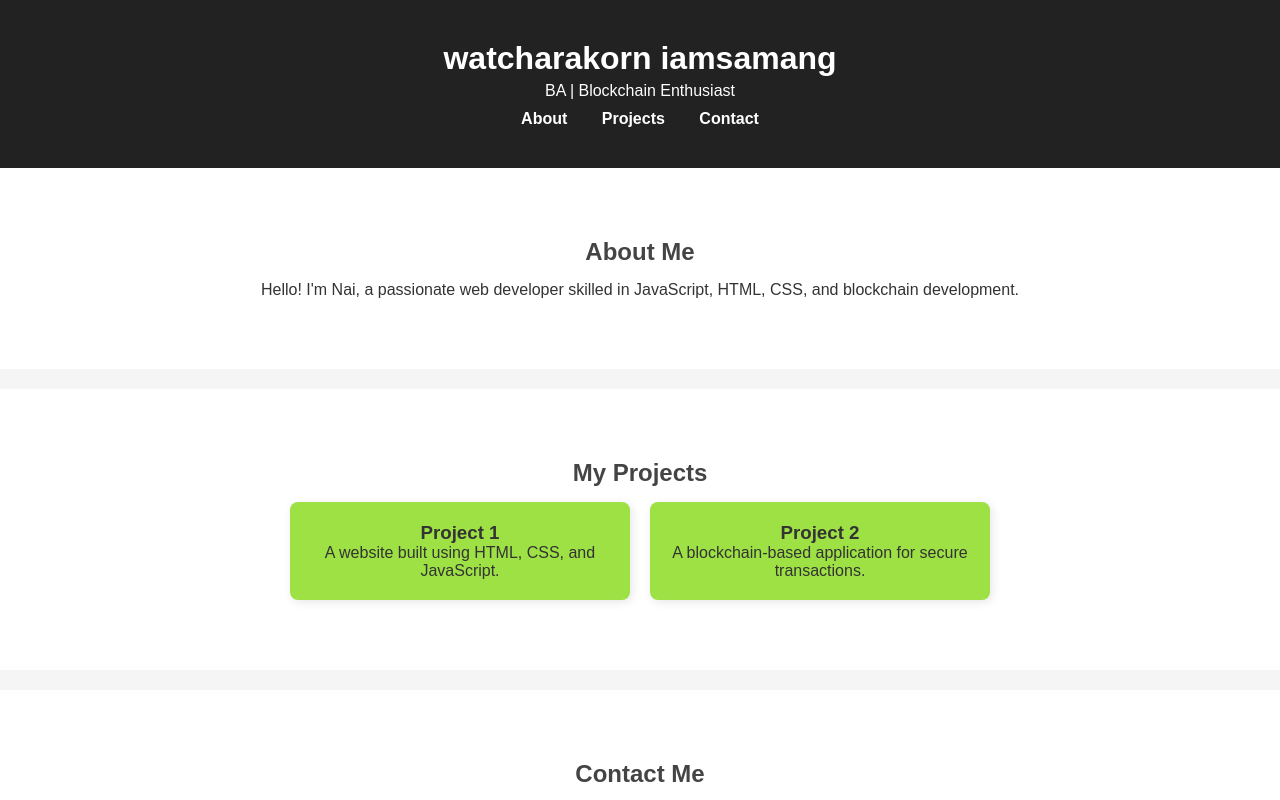
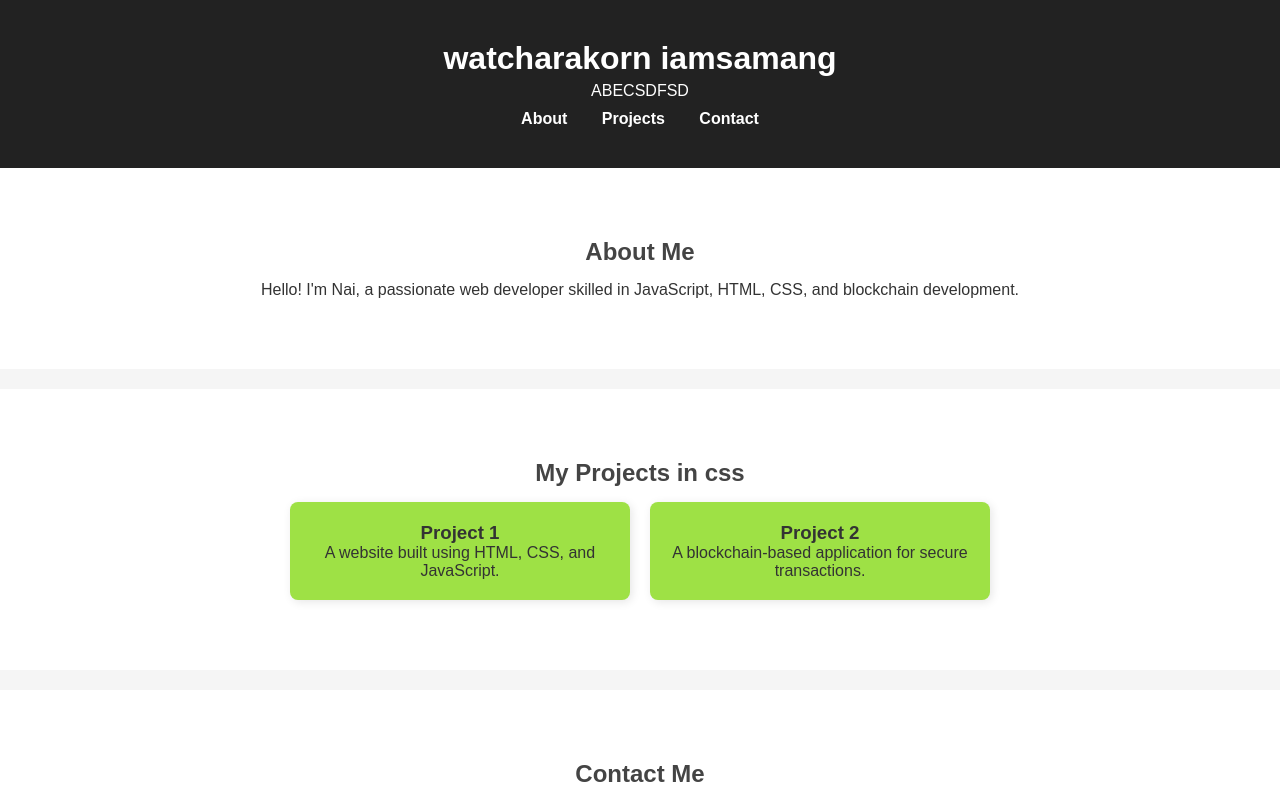
Before and after one commit to MojiNoSoCute/Portfolio, a plain HTML site: page index.html in a window 1280 px wide. Shown: the top 800 px of the page. Drawn offline with Linux system fonts and the light colour scheme.

Commit message:
change My Projects name

```diff
--- a/index.html
+++ b/index.html
@@ -12,7 +12,7 @@
     <header>
         <div class="container">
             <h1>watcharakorn iamsamang</h1>
-            <p>BA | Blockchain Enthusiast</p>
+            <p>ABECSDFSD</p>
             <nav>
                 <ul>
                     <li><a href="#about">About</a></li>
@@ -32,7 +32,7 @@
 
     <section id="projects">
         <div class="container">
-            <h2>My Projects</h2>
+            <h2>My Projects in css</h2>
             <div class="project-grid">
                 <div class="project">
                     <h3>Project 1</h3>
```
